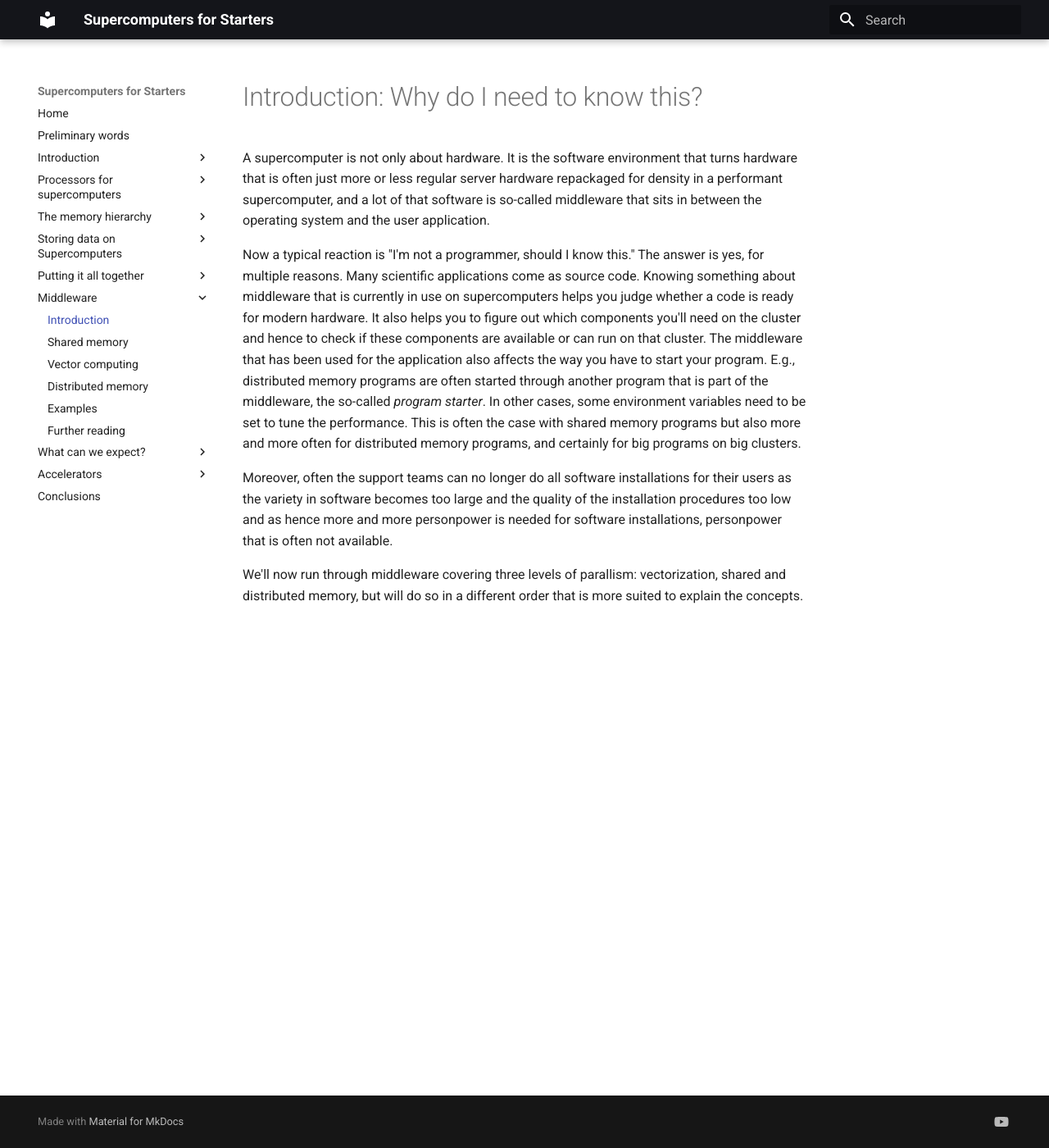
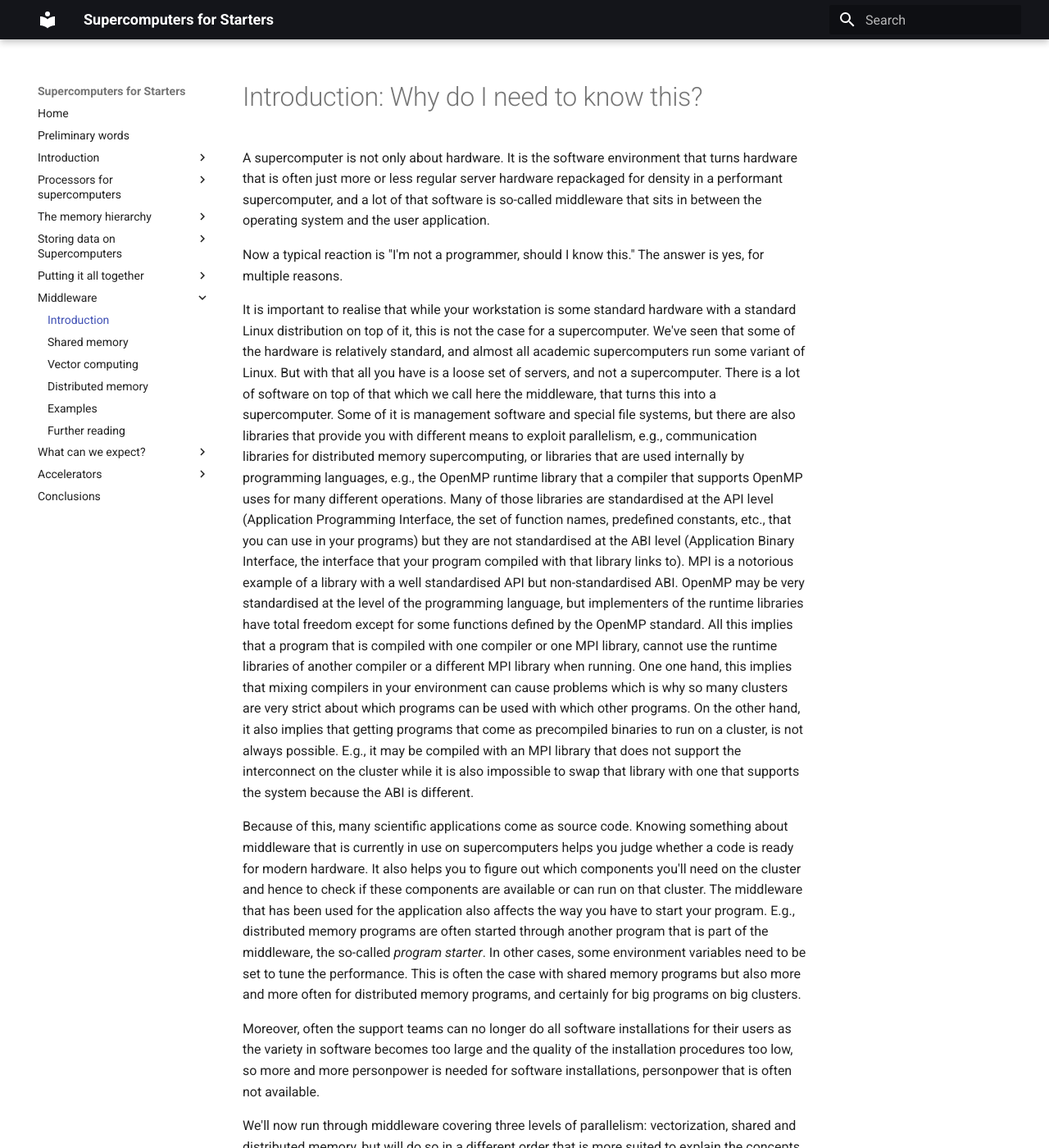
Before and after one commit to klust/SupercomputersForStarters, an MkDocs documentation site: the page built from docs/C06_Middleware/C06_S01_Introduction.md, in a window 1280 px wide and 1400 px high. Shown: the whole window at 82% size. Built offline with MkDocs 1.6.1 and Material for MkDocs 9.7.7, drawn with Linux system fonts in a browser that asks for light colours; some of the changed text lies outside the part shown.

Commit message:
An addition and some corrections to the middleware section.

```diff
--- a/docs/C06_Middleware/C06_S01_Introduction.md
+++ b/docs/C06_Middleware/C06_S01_Introduction.md
@@ -7,7 +7,35 @@ sits in between the operating system and the user application.
 
 Now a typical reaction is "I'm not a programmer, should I know this."
 The answer is yes, for multiple reasons.
-Many scientific applications come as source code. Knowing something about middleware
+
+It is important to realise that while your workstation is some standard hardware
+with a standard Linux distribution on top of it, this is not the case for a supercomputer.
+We've seen that some of the hardware is relatively standard, and almost all academic
+supercomputers run some variant of Linux. But with that all you have is a loose set
+of servers, and not a supercomputer. There is a lot of software on top of that which
+we call here the middleware, that turns this into a supercomputer. Some of it is management
+software and special file systems, but there are also libraries that provide you with
+different means to exploit parallelism, e.g., communication libraries for distributed
+memory supercomputing, or libraries that are used internally by programming languages,
+e.g., the OpenMP runtime library that a compiler that supports OpenMP uses for many
+different operations. Many of those libraries are standardised at the API level (Application
+Programming Interface, the set of function names, predefined constants, etc., that you can
+use in your programs) but they are not standardised at the ABI level (Application Binary Interface,
+the interface that your program compiled with that library links to). MPI is a notorious example
+of a library with a well standardised API but non-standardised ABI.
+OpenMP may be very standardised at the level of the programming language, but
+implementers of the runtime libraries have total freedom except for some functions
+defined by the OpenMP standard. All this implies that a program that is compiled
+with one compiler or one MPI library, cannot use the runtime libraries of another compiler
+or a different MPI library when running. One one hand, this implies that mixing compilers
+in your environment can cause problems which is why so many clusters are very strict about
+which programs can be used with which other programs. On the other hand, it also implies that
+getting programs that come as precompiled binaries to run on a cluster, is not always
+possible. E.g., it may be compiled with an MPI library that does not support the
+interconnect on the cluster while it is also impossible to swap that library with one
+that supports the system because the ABI is different.
+
+Because of this, many scientific applications come as source code. Knowing something about middleware
 that is currently in use on supercomputers helps you judge whether a code is ready for
 modern hardware. It also helps you to figure out which components you'll need on the cluster
 and hence to check if these components are available or can run on that cluster.
@@ -19,9 +47,26 @@ programs but also more and more often for distributed memory programs, and certa
 programs on big clusters.
 
 Moreover, often the support teams can no longer do all software installations for their users
-as the variety in software becomes too large and the quality of the installation procedures too low
-and as hence more and more personpower is needed for software installations, personpower that is
+as the variety in software becomes too large and the quality of the installation procedures too low,
+so more and more personpower is needed for software installations, personpower that is
 often not available.
 
-We'll now run through middleware covering three levels of parallism: vectorization, shared and
+We'll now run through middleware covering three levels of parallelism: vectorization, shared and
 distributed memory, but will do so in a different order that is more suited to explain the concepts.
+
+!!! Note "LUMI users"
+    Getting precompiled binaries to run is a particular problem on LUMI.
+    It needs an MPI library with explicit support for the Slingshot 11
+    interconnect for good performance, which implies that it must use the
+    libfabric library on LUMI. Cray MPICH does so and supports the
+    "MPICH 3.4 ABI", so it can replace other MPICH libraries that support
+    that ABI at least if there are no other runtime or general library
+    conflicts. But Open MPI had a different ABI and Open MPI software
+    rarely runs well on LUMI, and certainly cannot use GPU-aware MPI
+    on LUMI at the moment (late 2023).
+
+    The same can happen with software that is compiled with a newer version
+    of ROCm than we have on the system. Sometimes the functionality needed by
+    that package will be supported by the current device driver on the system,
+    but sometimes it won't and there will be no way to get that package to work,
+    not even in a container.
```
Also changed, not shown: docs/C06_Middleware/C06_S02_Shared_memory.md (+15 -9 lines), docs/C06_Middleware/C06_S04_Distributed_memory.md (+7 -7 lines).
